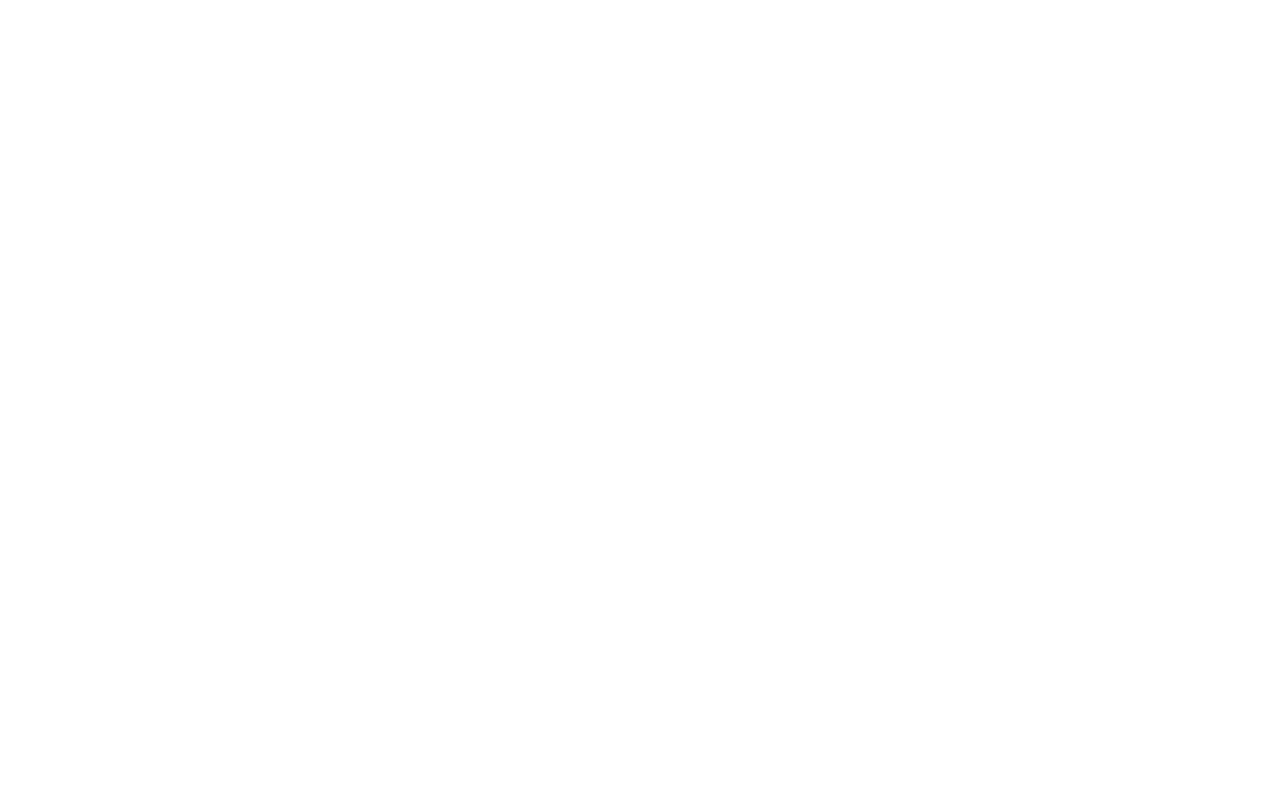
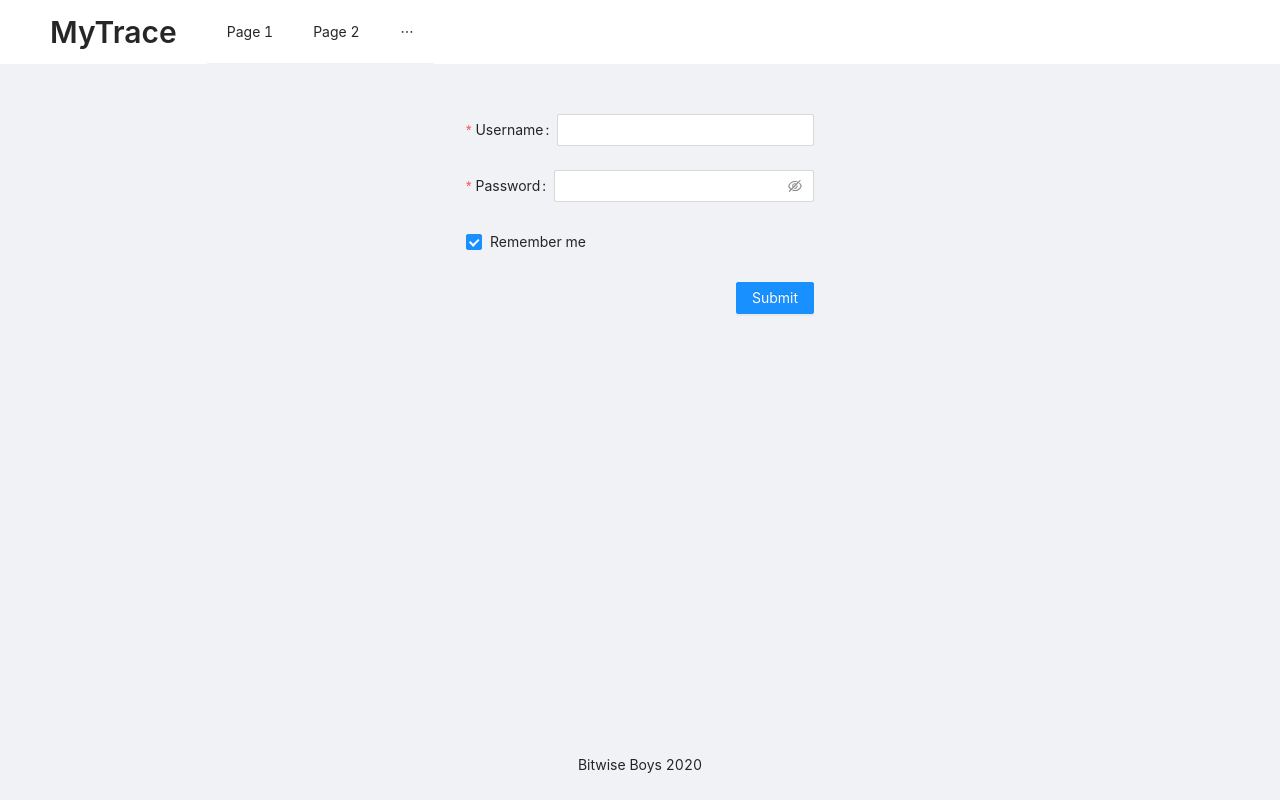
Before and after one commit to ctrekker/mytrace, a React (Create React App) app in the folder frontend/: page /login in a window 1280 px wide. Built offline with nearby package versions, Linux system fonts and the light colour scheme.

Commit message:
Data page start

```diff
--- a/frontend/src/App.js
+++ b/frontend/src/App.js
@@ -4,6 +4,8 @@
 import {BrowserRouter, Switch, Route} from "react-router-dom";
 import Home from "./views/Home";
 import Data from "./views/Data";
+import Login from "./views/Login";
+import 'antd/dist/antd.css';
 
 function App() {
   return (
@@ -15,6 +17,9 @@
           <Route path={'/data'} exact>
             <Data/>
           </Route>
+            <Route path={'/login'} exact>
+                <Login/>
+            </Route>
         </Switch>
       </BrowserRouter>
   );
--- a/frontend/src/views/Data.js
+++ b/frontend/src/views/Data.js
@@ -1,48 +1,25 @@
 import React from 'react';
-import Navigation from '../components/Navigation';
-import {Row, Col} from 'antd';
-import {
-  PieChart, Pie, Sector, Cell,
-} from 'recharts';
+import {Layout, Menu, DatePicker, Space} from 'antd';
+import{LineChart, XAxis, YAxis, CartesianGrid, Line, Legend, Tooltip} from "recharts";
+import Navigation from "../components/Navigation";
 
-const data = [
-  { name: 'Electricity', value: 300 },
-  { name: 'Natural Gas', value: 300 },
-  { name: 'Transportation / Gas', value: 200 },
-];
-const COLORS = ['#00C49F', '#FFBB28', '#FF8042'];
+const { Header, Footer, Sider, Content } = Layout;
+const{RangePicker} = DatePicker;
+
 
 function Data(props) {
     return (
-      <Navigation>
-        <Row>
-          <Col span={8}>
-
-          </Col>
-          <Col span={8}>
-            <div style={{ width: '100%', display: 'flex', justifyContent: 'center', position: 'relative', top: '-200px' }}>
-              <PieChart width={600} height={600}>
-                <Pie
-                  data={data}
-                  cx={300}
-                  cy={300}
-                  outerRadius={100}
-                  fill="#8884d8"
-                  dataKey="value"
-                  label={(entry) => entry.name}
-                >
-                  {
-                    data.map((entry, index) => <Cell key={`cell-${index}`} fill={COLORS[index % COLORS.length]} />)
-                  }
-                </Pie>
-              </PieChart>
-            </div>
-          </Col>
-          <Col span={8}>
-
-          </Col>
-        </Row>
-      </Navigation>
+        <Navigation>
+            <Content>
+                <Space direction = "vertical" size={12}>
+                    <RangePicker />
+                </Space>
+                <LineChart width={500} height={300} margin={{top:5, right:30, left:20, bottom:5}}>
+                    <XAxis/>
+                    <YAxis/>
+                </LineChart>
+            </Content>
+        </Navigation>
     )
 }
 
--- a/frontend/src/views/Home.js
+++ b/frontend/src/views/Home.js
@@ -1,11 +1,49 @@
-import React from "react";
+import React from 'react';
+import Navigation from '../components/Navigation';
+import {Row, Col} from 'antd';
+import {
+    PieChart, Pie, Sector, Cell,
+} from 'recharts';
+
+const data = [
+    { name: 'Electricity', value: 300 },
+    { name: 'Natural Gas', value: 300 },
+    { name: 'Transportation / Gas', value: 200 },
+];
+const COLORS = ['#00C49F', '#FFBB28', '#FF8042'];
 
 function Home(props) {
     return (
-        <div>
-            This is the homepage
-        </div>
-    );
+        <Navigation>
+            <Row>
+                <Col span={8}>
+
+                </Col>
+                <Col span={8}>
+                    <div style={{ width: '100%', display: 'flex', justifyContent: 'center', position: 'relative', top: '-200px' }}>
+                        <PieChart width={600} height={600}>
+                            <Pie
+                                data={data}
+                                cx={300}
+                                cy={300}
+                                outerRadius={100}
+                                fill="#8884d8"
+                                dataKey="value"
+                                label={(entry) => entry.name}
+                            >
+                                {
+                                    data.map((entry, index) => <Cell key={`cell-${index}`} fill={COLORS[index % COLORS.length]} />)
+                                }
+                            </Pie>
+                        </PieChart>
+                    </div>
+                </Col>
+                <Col span={8}>
+
+                </Col>
+            </Row>
+        </Navigation>
+    )
 }
 
 export default Home;
--- a/frontend/src/views/Login.js
+++ b/frontend/src/views/Login.js
@@ -1,26 +1,18 @@
 import React from 'react'
+import 'antd/dist/antd.css';
 
 import { Form, Input, Button, Checkbox } from 'antd';
-import { Layout, Menu, Row, Col, Divider } from 'antd';
-const { Header, Footer, Sider, Content } = Layout;
-
-
+import { Layout, Menu } from 'antd';
+import Navigation from "../components/Navigation";
+const { Header, Footer, Content } = Layout;
 
 
 function Login(props) {
         return (
-        <Layout>
-            <Header>
-                <div className="logo" />
-                <Menu theme="dark" mode="horizontal" defaultSelectedKeys={['2']}>
-
-                </Menu>
-            </Header>
-            <Content>
-
-                <Row>
-                    <Col span ={8}></Col>
-                    <Col span ={8}>
+        <Layout style={{ height: '100vh' }}>
+            <Navigation>
+                <Content style={{padding: '0 50px'}}>
+                    <div style={{display: "flex", height: '80%', alignItems: 'center', justifyContent: 'center' }}>
                         <Form
                             name="basic"
                             initialValues={{ remember: true }}
@@ -45,19 +37,19 @@
                                 <Checkbox>Remember me</Checkbox>
                             </Form.Item>
 
-                            <Form.Item>
+                            <Form.Item style={{ textAlign: 'right' }}>
                                 <Button type="primary" htmlType="submit">
                                     Submit
                                 </Button>
                             </Form.Item>
                         </Form>
-                    </Col>
-                    <Col span ={8}></Col>
-                </Row>
+                    </div>
+                </Content>
+            </Navigation>
 
-            </Content>
 
-            <Footer style = {{textAlign: 'center'}}>Created by David</Footer>
+
+            <Footer style = {{textAlign: 'center'}}>Bitwise Boys 2020</Footer>
         </Layout>
     );
 }
```
